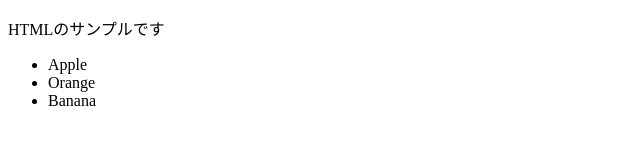
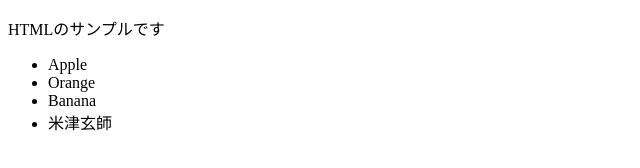
Before and after one commit to Yottin/HTML_TEST-, a plain HTML site: page index.html in a window 1280 px wide. Shown: the whole page, without its empty margins (0-640 px from the left). Drawn offline with Linux system fonts and the light colour scheme.

Commit message:
米津玄師を追加

```diff
--- a/index.html
+++ b/index.html
@@ -9,6 +9,7 @@
             <li>Apple</li>
             <li>Orange</li>
             <li>Banana</li>
+            <li>米津玄師</li>
         </ul>
     </body>
 </html>
```
